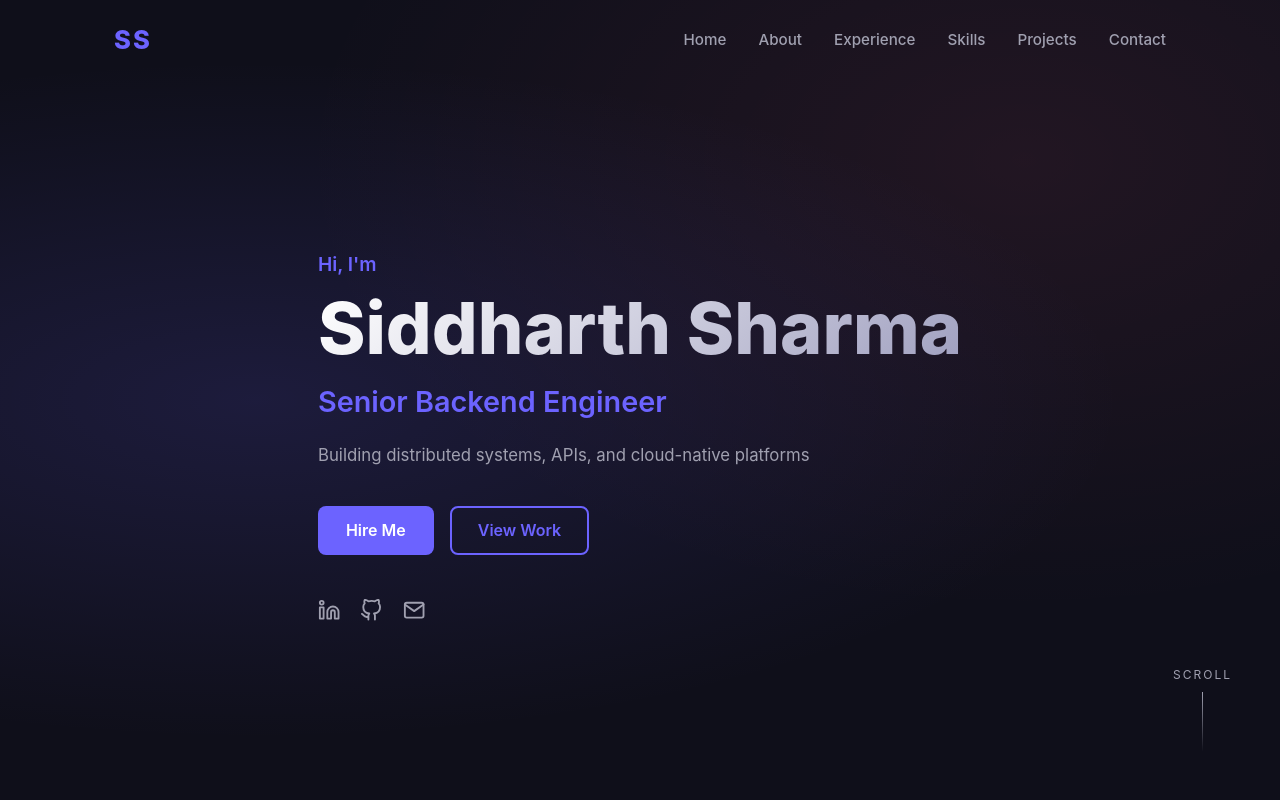
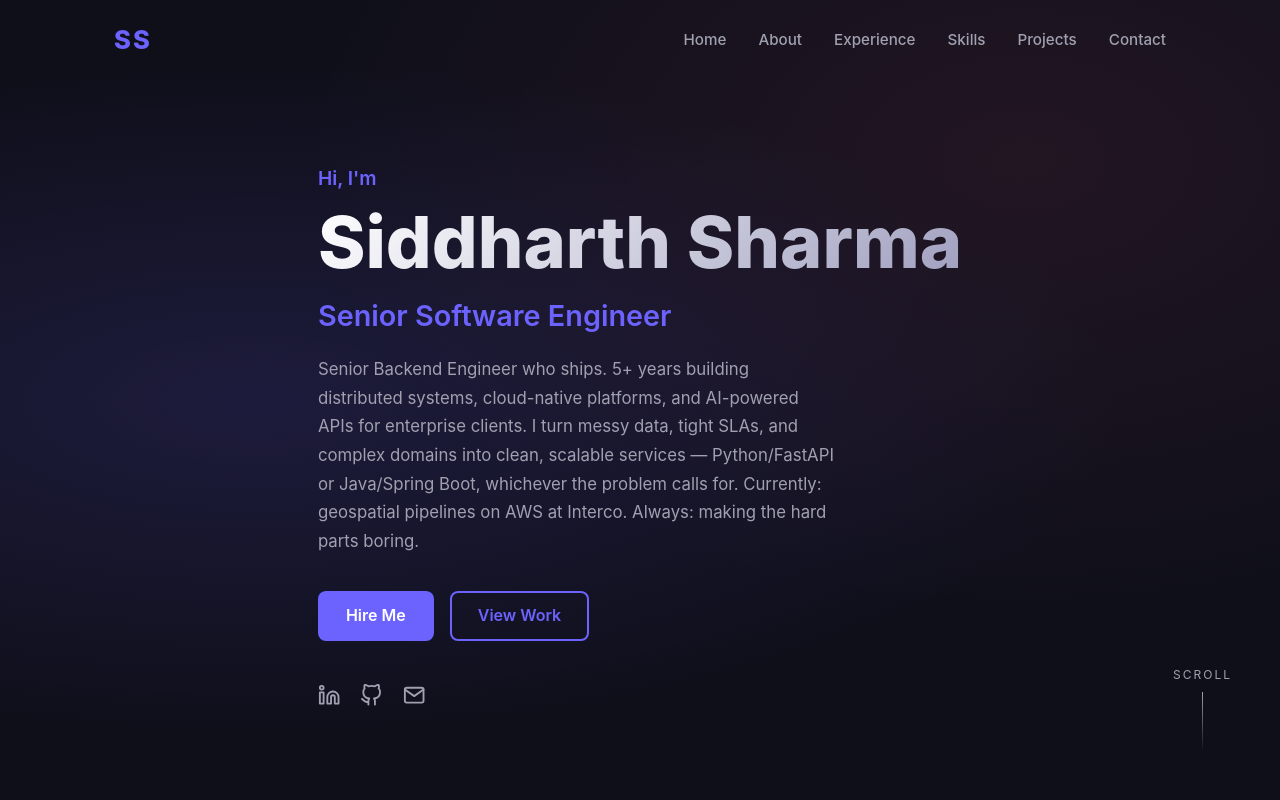
Before and after one commit to siddharth-01/portfolio, a React app: page / in a window 1280 px wide. Shown: the top 800 px of the page. Built offline with nearby package versions, Linux system fonts and the light colour scheme; the HTML template or start-up script is replaced by a standard one.

Commit message:
Update title to Senior Software Engineer, expand tagline

```diff
--- a/src/data/portfolio.js
+++ b/src/data/portfolio.js
@@ -1,7 +1,7 @@
 export const personal = {
   name: "Siddharth Sharma",
-  title: "Senior Backend Engineer",
-  tagline: "Building distributed systems, APIs, and cloud-native platforms",
+  title: "Senior Software Engineer",
+  tagline: "Senior Backend Engineer who ships. 5+ years building distributed systems, cloud-native platforms, and AI-powered APIs for enterprise clients. I turn messy data, tight SLAs, and complex domains into clean, scalable services — Python/FastAPI or Java/Spring Boot, whichever the problem calls for. Currently: geospatial pipelines on AWS at Interco. Always: making the hard parts boring.",
   location: "Los Angeles, CA (Open to relocate)",
   email: "siddharth2503s@gmail.com",
   phone: "(945) 233-2085",
```
